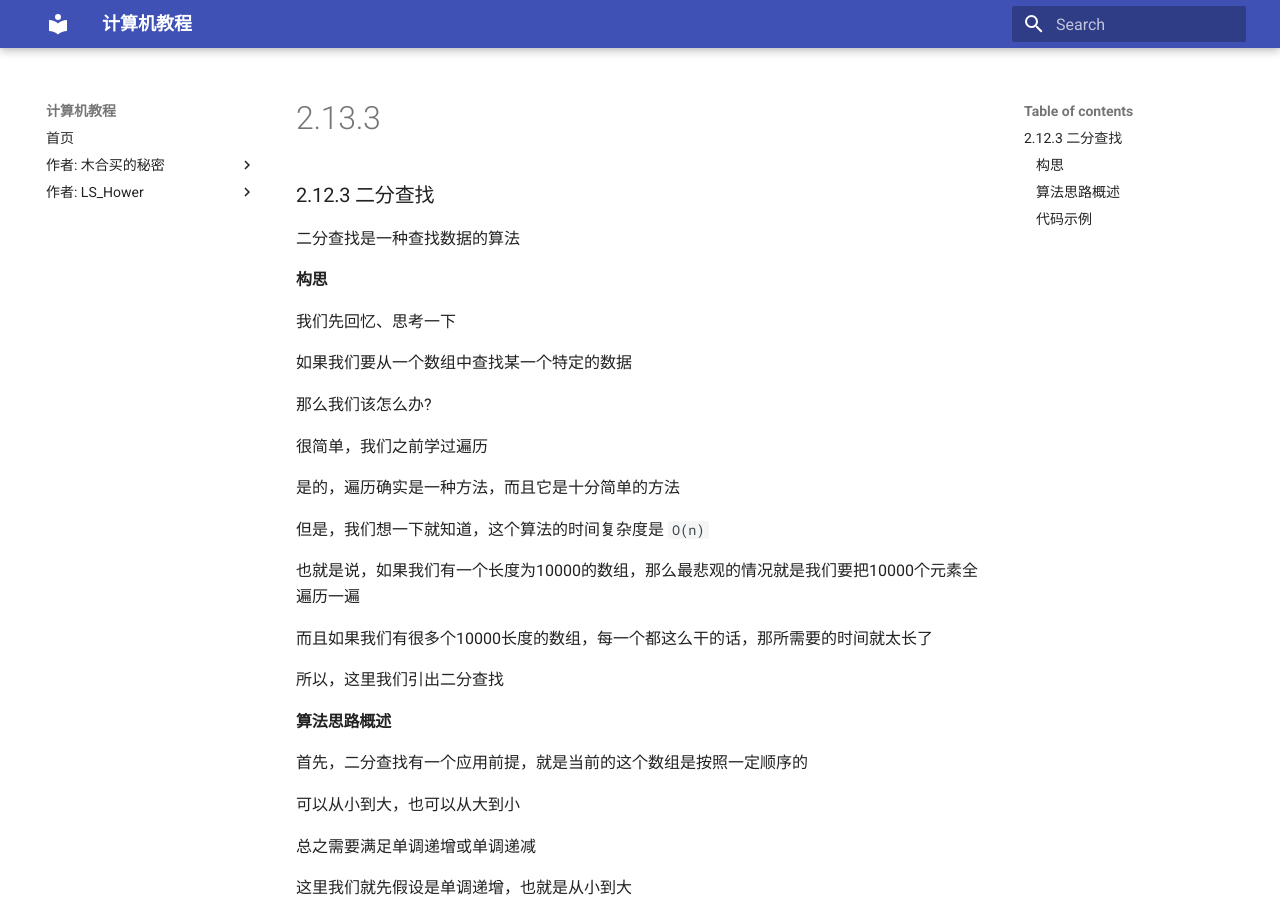
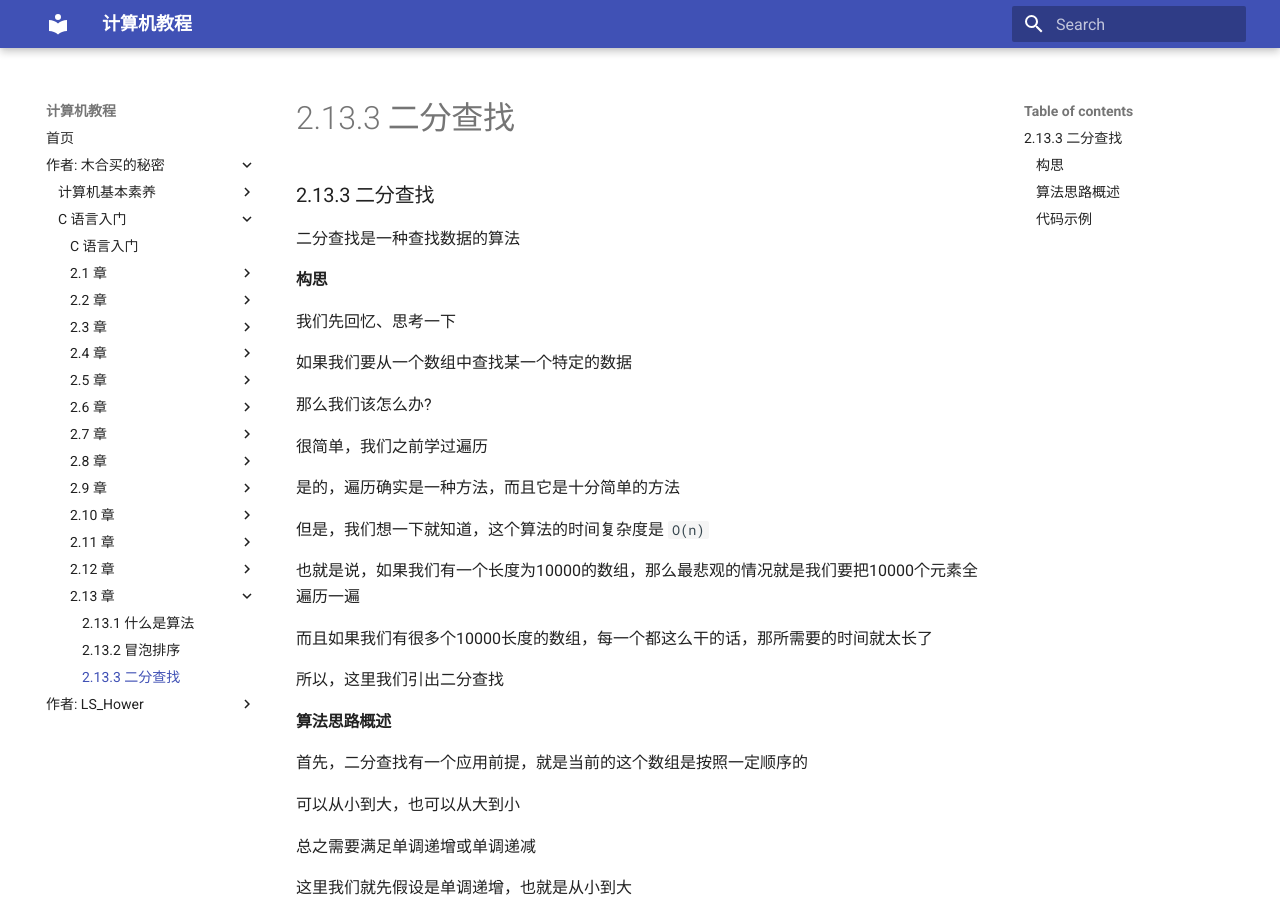
Before and after one commit to Muhamia/computer-tutorials, an MkDocs documentation site: the page built from docs/programming-language-c/2.13/2.13.3.md, in a window 1280 px wide and 900 px high. Built offline with MkDocs 1.6.1 and Material for MkDocs 9.7.7, drawn with Linux system fonts in a browser that asks for light colours.

```diff
--- a/docs/programming-language-c/2.13/2.13.3.md
+++ b/docs/programming-language-c/2.13/2.13.3.md
@@ -1,4 +1,4 @@
-### 2.12.3 二分查找
+### 2.13.3 二分查找
 
 二分查找是一种查找数据的算法
 
--- a/mkdocs.yml
+++ b/mkdocs.yml
@@ -100,6 +100,13 @@
         - 2.11.4 枚举: programming-language-c/2.11/2.11.4.md
       - 2.12 章:
         - 2.12.1 链表: programming-language-c/2.12/2.12.1.md
+        - 2.12.2 栈: programming-language-c/2.12/2.12.2.md
+        - 2.12.3 队列: programming-language-c/2.12/2.12.3.md
+        - 2.12.4 二叉树: programming-language-c/2.12/2.12.4.md
+      - 2.13 章:
+        - 2.13.1 什么是算法: programming-language-c/2.13/2.13.1.md
+        - 2.13.2 冒泡排序: programming-language-c/2.13/2.13.2.md
+        - 2.13.3 二分查找: programming-language-c/2.13/2.13.3.md
   - "作者: LS_Hower":
     - 数据与文件:
       - 主页: ls/data-and-files/index.md
```
Also changed, not shown: docs/programming-language-c/2.6/2.6.2.md (+1 -1 lines), docs/assets/images/2.6/sumRunRes.png.
